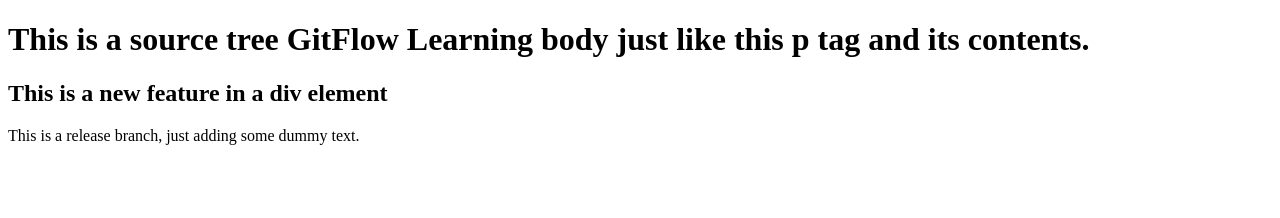
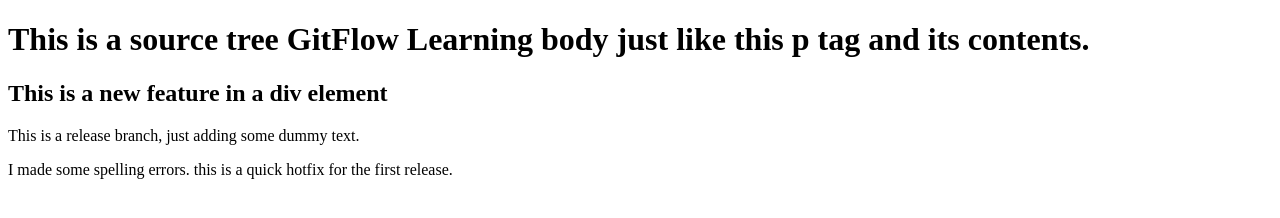
Before and after one commit to whoisasheesh/GitFlowSourceTree, a plain HTML site: page index.html in a window 1280 px wide. Drawn offline with Linux system fonts and the light colour scheme.

Commit message:
2/03/2022 quick hotfixes for first release

```diff
--- a/index.html
+++ b/index.html
@@ -11,6 +11,8 @@
   <h2>This is a new feature in a div element</h2>
 
  <p> This is a release branch, just adding some dummy text. </p>
+
+ <p> I made some spelling errors. this is a quick hotfix for the first release. </p>
 </div>
   </body>
 </html>
```
